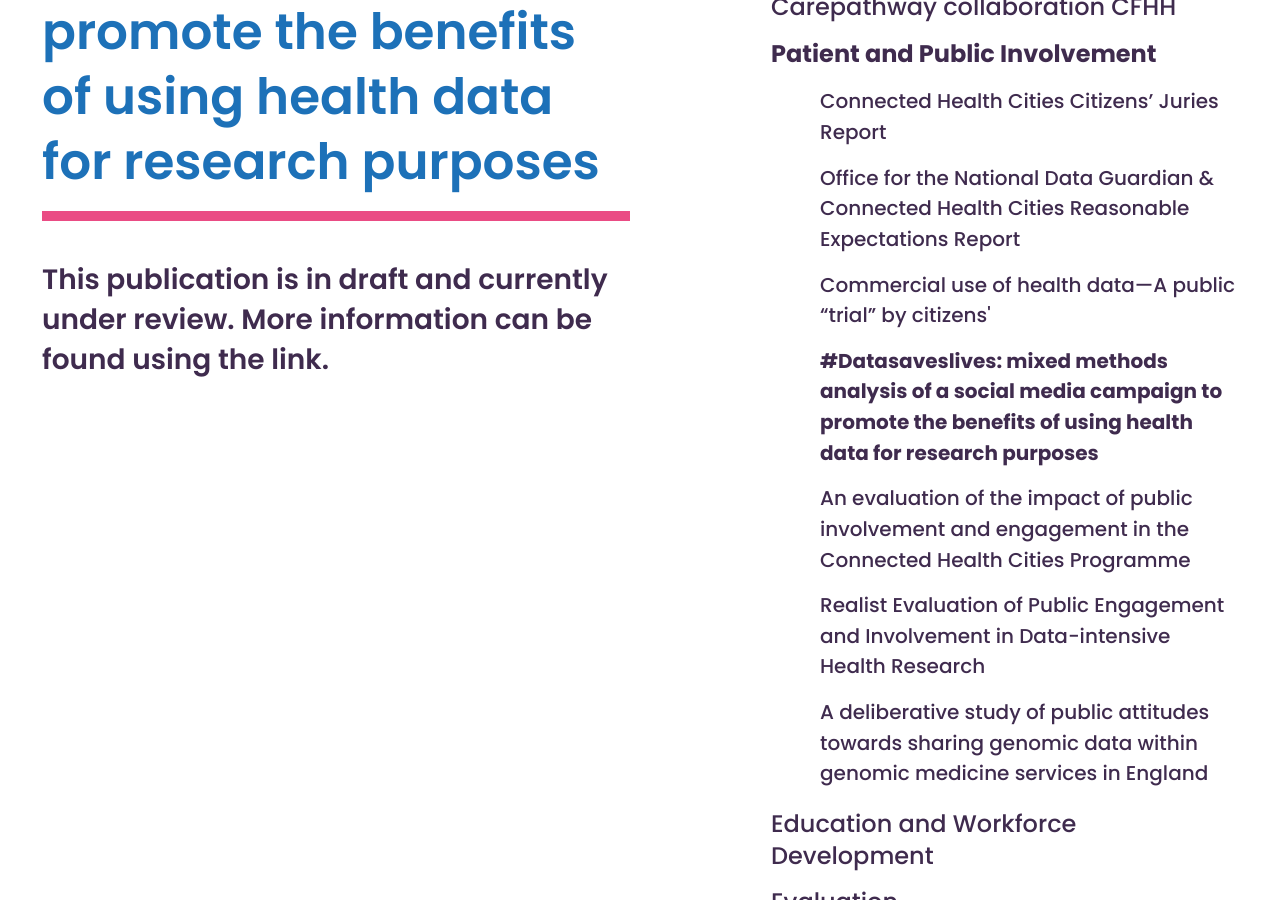
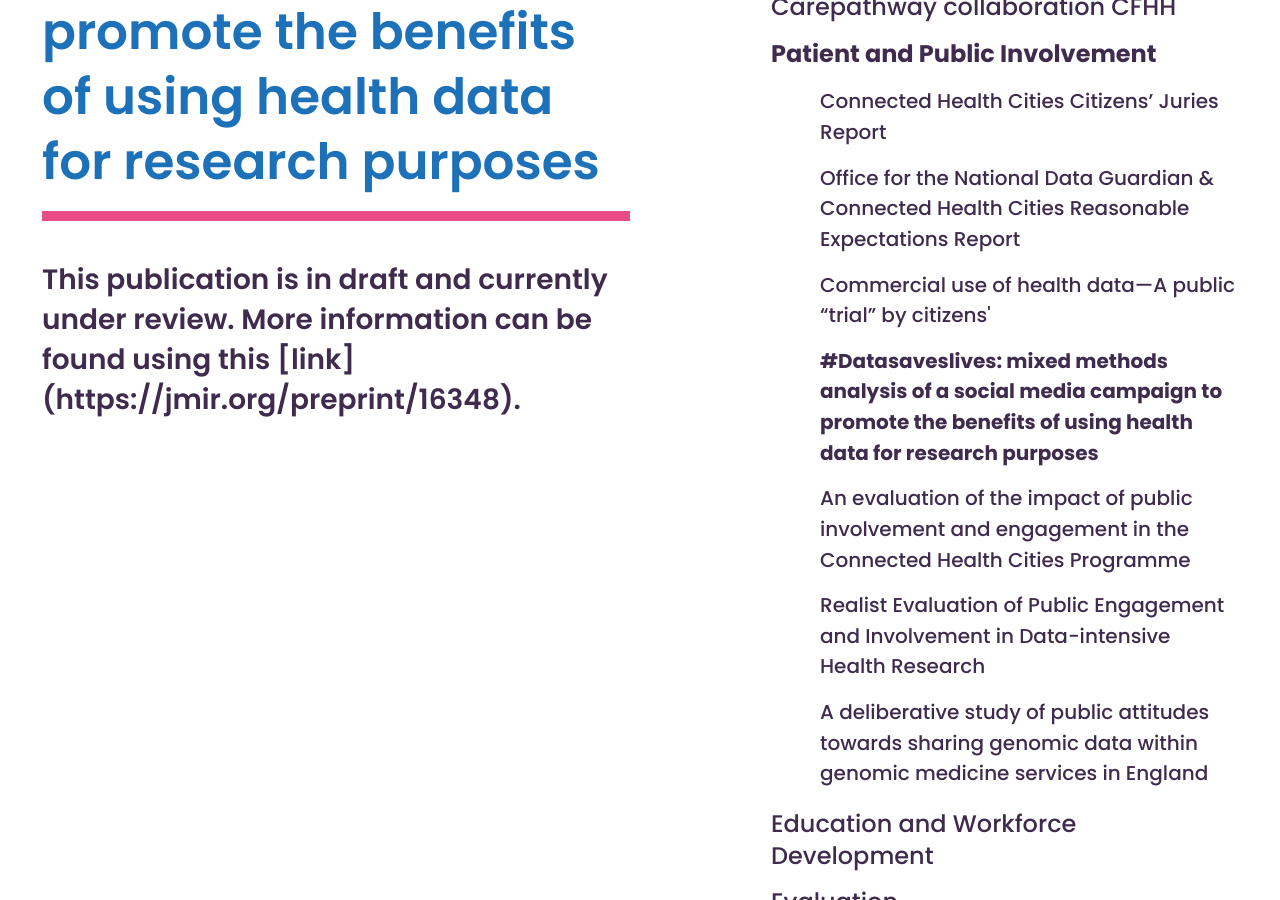
Before and after one commit to connectedhealthcities/connectedhealthcities, a Jekyll site: the page built from hub/ppi/-datasaveslives-mixed-methods-analysis-of-a-social-media-campaign-to-promote-the-benefits-of-using-health-data-for-research-purposes.md, in a window 1280 px wide and 900 px high, scrolled down 552 px. Built offline with Jekyll 4.4.1, drawn with Linux system fonts in a browser that asks for light colours; our own code applies the rules of GitHub Pages for plain Markdown files.

Commit message:
Update -datasaveslives-mixed-methods-analysis-of-a-social-media-campaign-to-promote-the-benefits-of-using-health-data-for-research-purposes.md

```diff
--- a/hub/ppi/-datasaveslives-mixed-methods-analysis-of-a-social-media-campaign-to-promote-the-benefits-of-using-health-data-for-research-purposes.md
+++ b/hub/ppi/-datasaveslives-mixed-methods-analysis-of-a-social-media-campaign-to-promote-the-benefits-of-using-health-data-for-research-purposes.md
@@ -7,4 +7,4 @@ parent: hub/ppi
 
 ---
 
-This publication is in draft and currently under review.  More information can be found using the link.
+This publication is in draft and currently under review.  More information can be found using this [link] (https://jmir.org/preprint/16348).
```
